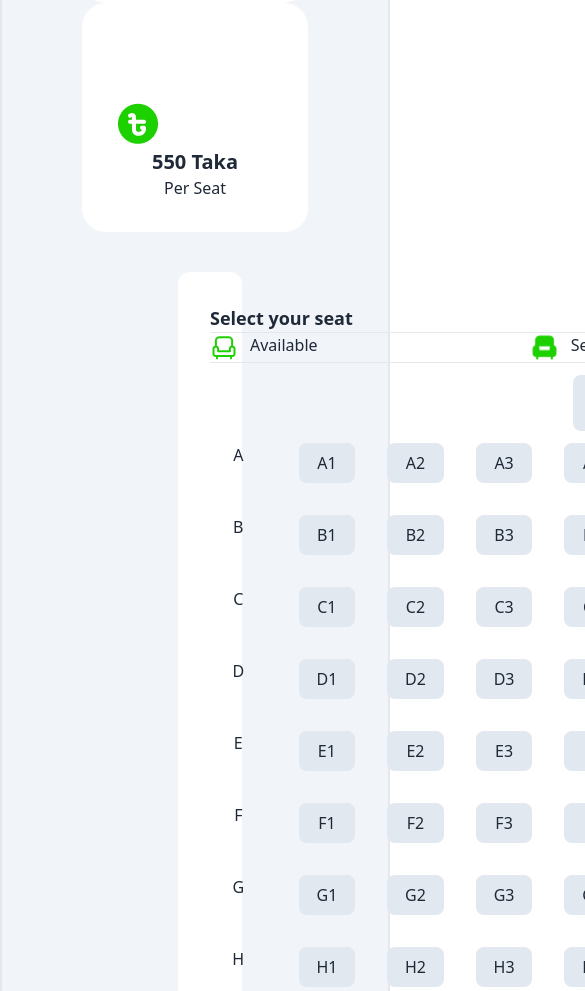
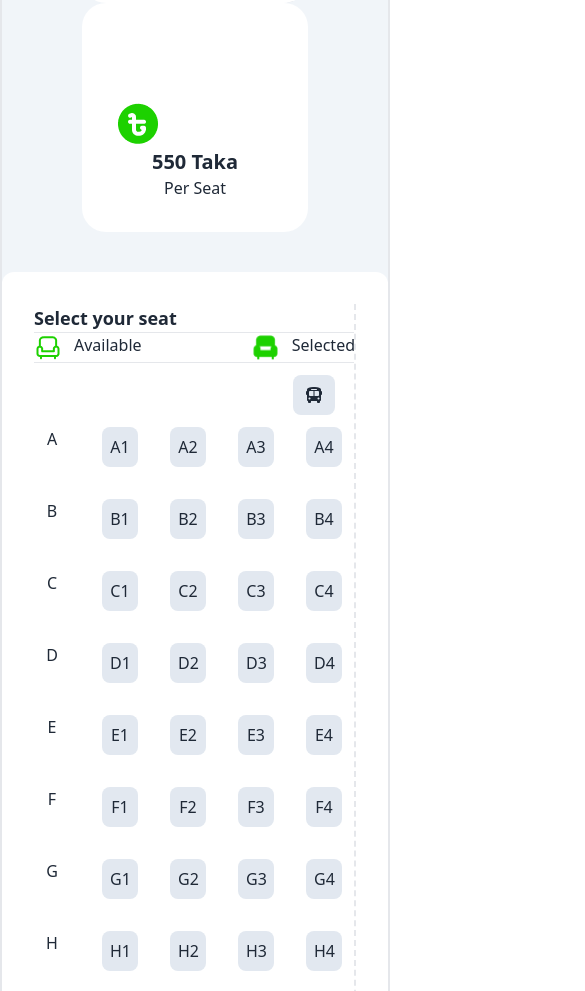
Before and after one commit to mdabdulhalimmasum/smart-bus-ticketing, a plain HTML site: page index.html in a window 390 px wide. Shown: the part 2733-3724 px from the top of the page, 585 px wide, since content can reach past the window. Drawn offline with nearby package versions, Linux system fonts and the light colour scheme.

Commit message:
create responsive website

```diff
--- a/index.html
+++ b/index.html
@@ -113,7 +113,7 @@
         <!--ticket section-->
         <section>
           <div class="text-center mt-12 border-2 border-t-green-500 rounded-3xl pt-10 bg-slate-100">
-            <h4 class="lgtext-3xl text-xl font-bold">M-Paribahan</h4>
+            <h4 class="lg:text-3xl text-xl font-bold">M-Paribahan</h4>
             <p>Yes, you can run unit tests and view the results directly within the app. The integrated<br> testing features allow for a streamlined .</p>
             <!--ticket info-->
           <div class="lg:flex justify-center my-10 mx-20  ">
@@ -181,8 +181,8 @@
             </div>
             <!--seat section-->
 
-          <div class="flex gap-10 mx-44 bg-white p-8 rounded-xl mb-14">
-            <div class="w-[500px] border-r-2 border-dashed">
+          <div class="lg:flex lg:gap-10 lg:mx-44 bg-white p-8 rounded-xl mb-14">
+            <div class="lg:w-[500px] border-r-2 border-dashed">
               <h5 class="text-lg font-bold text-left ">Select your seat</h5><hr>
               <div class="flex justify-between">
                 <div class="flex gap-3">
@@ -194,7 +194,7 @@
                   <p>Selected</p>
                 </div>
               </div><hr>
-              <i class="fa-solid fa-bus fa-2x mt-3 ml-[363px] bg-slate-200 p-3 rounded-lg "></i>
+              <i class="fa-solid fa-bus lg:fa-2x mt-3 lg:ml-[363px] ml-60 bg-slate-200 p-3 rounded-lg "></i>
               <div class="grid grid-cols-5 gap-8 mt-3 mr-3">
                 <div>A</div>
                 <div class="bg-slate-200 rounded-lg p-2">A1</div>
@@ -280,7 +280,7 @@
                 <p class="text-left font-medium mt-3">Phone Number*<br><input type="number" placeholder="Enter your phone number"  class="mt-3 border-2 border-slate-400"></p>
                 <p class="text-left font-medium mt-3">Email ID<br><input type="email" placeholder="Enter your email"  class="mt-3 border-2 border-slate-400"></p>
               </div>
-                <button class="btn btn-success w-96 mt-12">Next</button>
+                <button class="btn btn-success lg:w-96 w-72 mt-12">Next</button>
                 <div class="flex justify-between mt-8">
                   <p class="border-b-2">Terms and Conditions</p>
                   <p class="border-b-2">Cancellation Policy</p>
```
